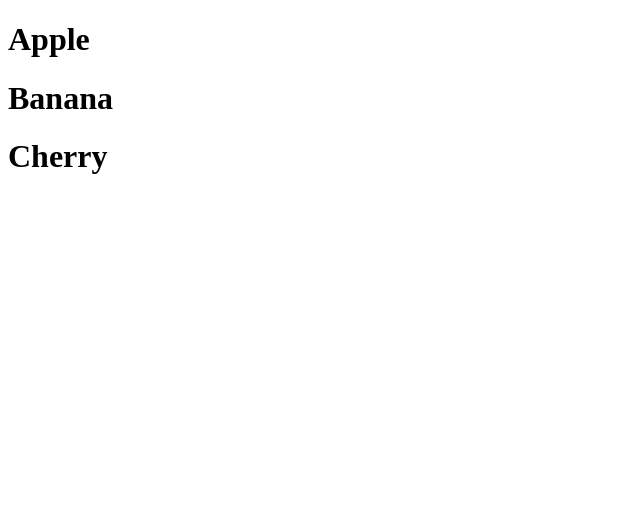
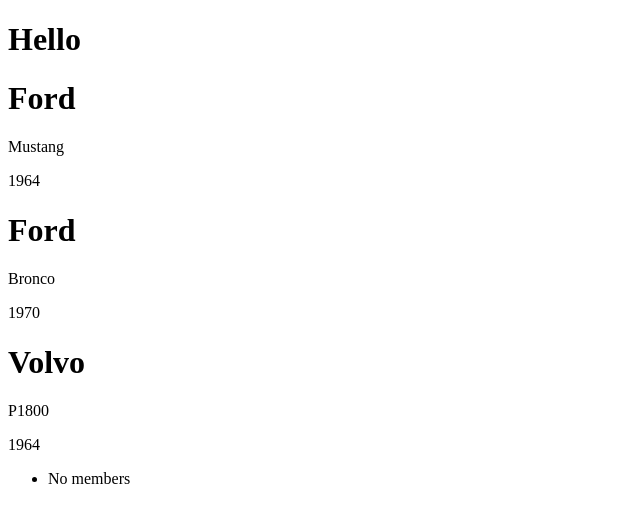
Before and after one commit to Nyakio-Eva/Django-project, a Django app: page /testing/ in a window 1280 px wide. Shown: the top 523 px of the page, without its empty margins (0-640 px from the left). Run offline with Django 5.2, Linux system fonts and the light colour scheme.

Commit message:
add templates

```diff
--- a/myworld/my_tennis_club/members/templates/testing.html
+++ b/myworld/my_tennis_club/members/templates/testing.html
@@ -1,10 +1,34 @@
 <!DOCTYPE html>
 <html>
     <body>
-        {% for fruit in fruits %}
-          <h1>{{ fruit }}</h1>
 
+        <ul>
+          {% for y in mymembers %}
+            <li>{{ y.firstname }}</li>
+
+          {% endfor %}
+        </ul>
+
+
+      {% if greeting == 1 %}
+        <h1>Hello</h1>
+      {% else %}
+        <h1>Bye</h1>
+      {% endif %}
+
+      {% for x in cars %}
+        <h1>{{ x.brand }}</h1>
+        <p>{{ x.model }}</p>
+        <p>{{ x.year }}</p>
+      {% endfor %}
+
+      <ul>
+        {% for x in emptytestobject %}
+          <li>{{ x.firstname }}</li>
+        {% empty %}
+          <li>No members</li>
         {% endfor %}
+      </ul>
 
 
     </body>
--- a/myworld/my_tennis_club/members/views.py
+++ b/myworld/my_tennis_club/members/views.py
@@ -24,8 +24,27 @@
     return HttpResponse(template.render(context, request))
 
 def testing(request):
+    mymembers = Member.objects.all().values()
     template = loader.get_template('testing.html')
     context = {
-        'fruits': ['Apple', 'Banana', 'Cherry'],
+        'mymembers': mymembers,
+        'greeting': 1,
+        'cars': [
+      {
+        'brand': 'Ford',
+        'model': 'Mustang',
+        'year': '1964',
+      },
+      {
+        'brand': 'Ford',
+        'model': 'Bronco',
+        'year': '1970',
+      },
+      {
+        'brand': 'Volvo',
+        'model': 'P1800',
+        'year': '1964',
+      }],
+        'emptytestobject': [],
     }
     return HttpResponse(template.render(context, request))
```
